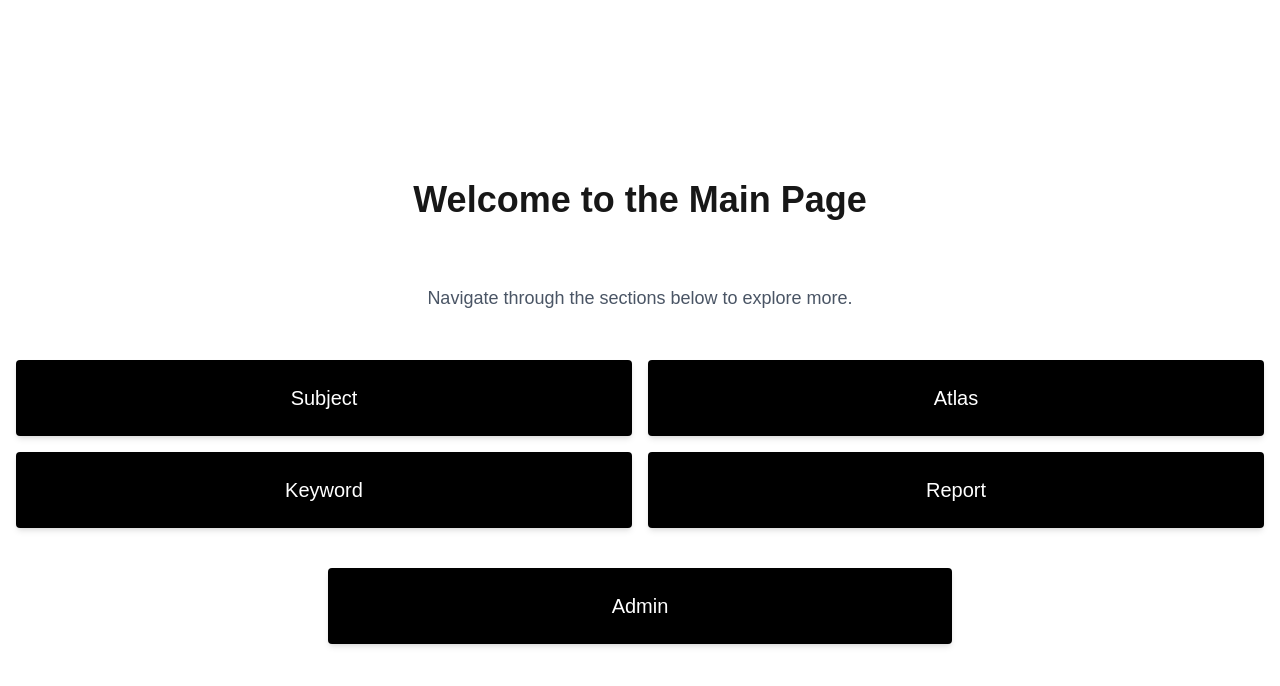
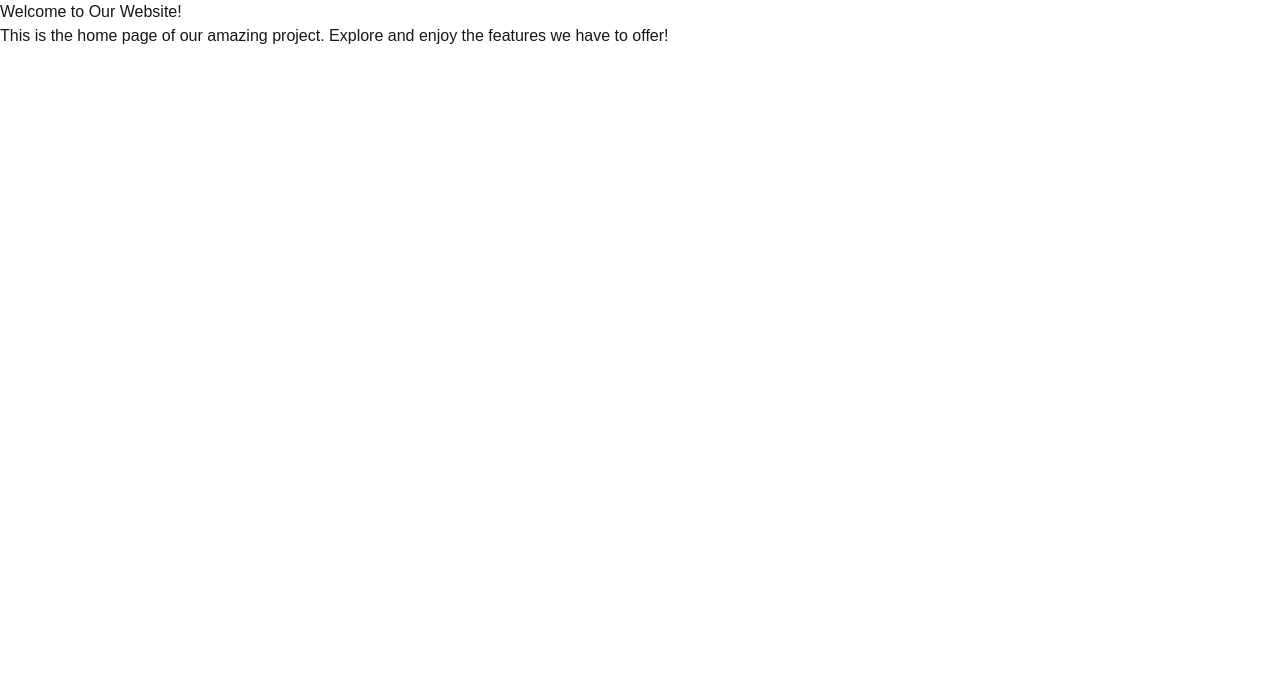
Before and after one commit to panascha/MDKKUQUIZ, a Next.js app: page /home in a window 1280 px wide. Shown: the top 686 px of the page. Built offline with nearby package versions, Linux system fonts and the light colour scheme.

Commit message:
change to home page

```diff
--- a/src/app/home/page.tsx
+++ b/src/app/home/page.tsx
@@ -1,39 +1,12 @@
 import React from 'react';
-import Link from 'next/link';
 
-const Home = () => {
+export default function Home() {
     return (
-        <>
-            <div className="container mx-auto flex flex-col items-center justify-center min-h-screen gap-4">
-                <div className="flex items-center justify-center m-8">
-                    <h1 className="text-4xl font-bold text-center">Welcome to the Main Page</h1>
-                </div>
-                <div className="flex items-center justify-center m-4">
-                    <p className="text-lg text-gray-600 text-center">Navigate through the sections below to explore more.</p>
-                </div>
-
-                <div className="grid grid-cols-1 sm:grid-cols-2 lg:grid-cols-2 gap-4 w-full left-0 right-0 top-0 bottom-0 p-4">
-                    <Link href="/subjects" className="box bg-black text-white text-center text-xl p-6 rounded shadow-md hover:bg-blue-600 transition duration-300 ease-in-out">
-                        Subject
-                    </Link>
-                    <Link href="/atlas" className="box bg-black text-white text-center text-xl p-6 rounded shadow-md hover:bg-green-600 transition duration-300 ease-in-out">
-                        Atlas
-                    </Link>
-                    <Link href="/keyword" className="box bg-black text-white text-center text-xl p-6 rounded shadow-md hover:bg-yellow-600 transition duration-300 ease-in-out">
-                        Keyword
-                    </Link>
-                    <Link href="/report" className="box bg-black text-white text-center text-xl p-6 rounded shadow-md hover:bg-red-600 transition duration-300 ease-in-out">
-                        Report
-                    </Link>
-                </div>
-                <div className='grid grid-cols-1 gap-4 left-0 right-0 top-0 bottom-0 p-2 w-1/2'>
-                    <Link href="/admin" className="box bg-black text-white text-center text-xl p-6 rounded shadow-md hover:bg-red-800 transition duration-300 ease-in-out">
-                        Admin
-                    </Link>
-                </div>
-            </div>
-        </>
+        <div>
+            <h1>Welcome to Our Website!</h1>
+            <p>
+                This is the home page of our amazing project. Explore and enjoy the features we have to offer!
+            </p>
+        </div>
     );
 };
-
-export default Home;
```
